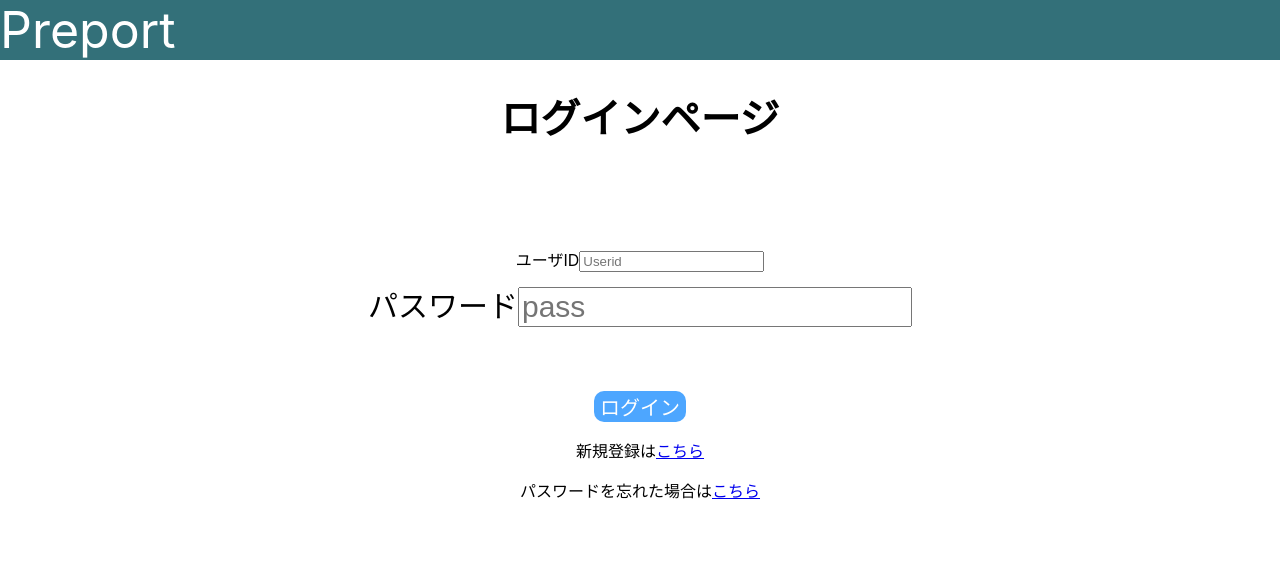
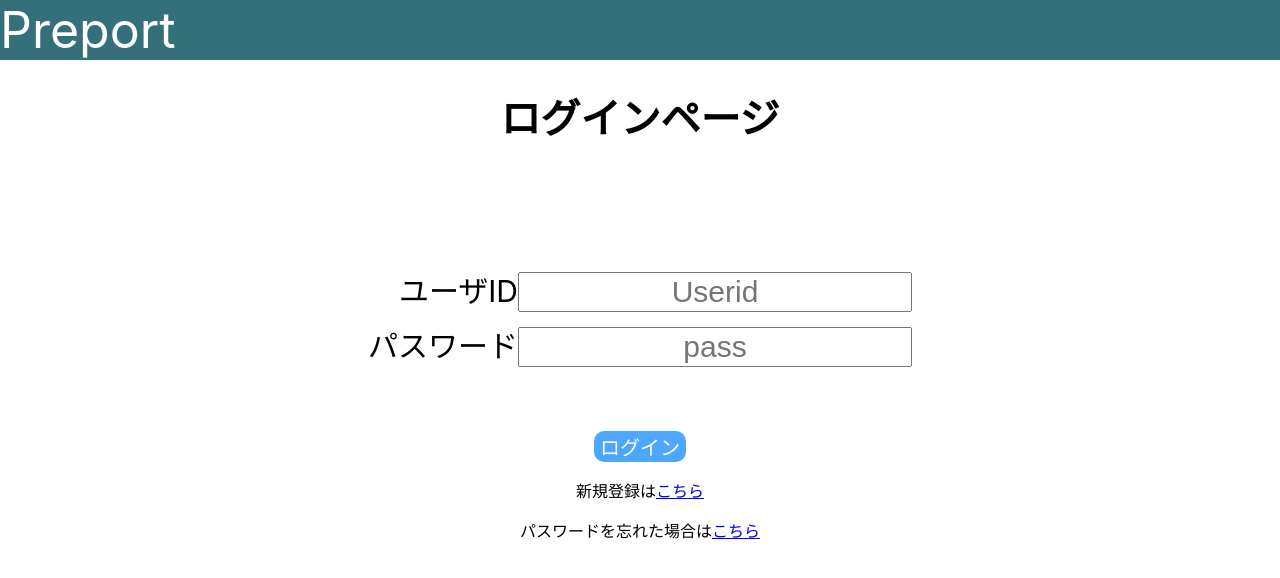
Before and after one commit to HICS-ppp/test2, a React (Create React App) app: page /login in a window 1280 px wide. Shown: the top 578 px of the page. Built offline with nearby package versions, Linux system fonts and the light colour scheme.

Commit message:
11/30 レイアウト修正 米村

```diff
--- a/src/login/login.css
+++ b/src/login/login.css
@@ -23,34 +23,35 @@
     width: auto;
 }
 
-.mail1{
+.userid1{
     font-size: 30px;
+    display: inline-block;
+    text-align: right;
+    width: 150px;
+    margin-top: 20px;
+
+}
+.useridbox1{
+    font-size: 30px;
+    text-align: center;
 }
 
-.mailbox1{
-    font-size: 30px;
-}
 
 .pass1{
     font-size: 30px;
+    display: inline-block;
+    text-align: right;
+    width: 150px;
 }
 
 .passbox1{
     font-size: 30px;
+    text-align: center;
 }
 
 
-/*ログインボタン*/
-.log1{
-    font-size: 20px;
-    background-color: #4da6ff;
-    color: #FFFFFF;
-    border: none;
-    border-radius: 10px;
 
-
-}
-.mdiv1{
+.udiv1{
     text-align: center;
     margin-top: 8%;
 }
@@ -67,3 +68,13 @@
 .linkdiv{
     text-align: center;
 }
+/*ログインボタン*/
+.log1{
+    font-size: 20px;
+    background-color: #4da6ff;
+    color: #FFFFFF;
+    border: none;
+    border-radius: 10px;
+
+
+}
--- a/src/login/login.tsx
+++ b/src/login/login.tsx
@@ -21,16 +21,16 @@ const Login = () => {
                     {/* onSubmitを追加↓ */}
                     < form onSubmit={handleSubmit}>
                 <h1 className="loginpage1">ログインページ</h1>
-                    <div className="mdiv1">
+                    <div className="udiv1">
 
-                        <label className="Userid">ユーザID</label>
-                        <input className="Userid"
+                        <label className="userid1">ユーザID</label>
+                        <input className="useridbox1"
                                name="Userid"
                                type="text"
                                placeholder="Userid"
                                onChange={(e) => localStorage.setItem('loginID',e.target.value)}
                         />
-                    </div>
+
                         <div className="pdiv1">
                             <label className="pass1">パスワード</label>
                             <input className="passbox1"
@@ -40,6 +40,8 @@ const Login = () => {
                                    onChange={(e) => localStorage.setItem('loginPass',e.target.value)}
                             />
                         </div>
+                    </div>
+
                         <div className="logdiv">
 
                             <button className="log1" >ログイン</button>
```
Lines whose indentation alone changed are shown as unchanged.
